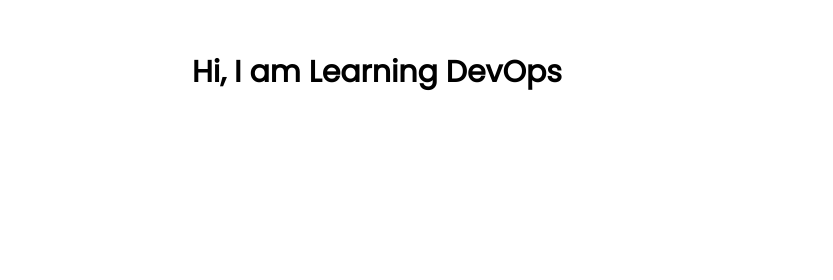
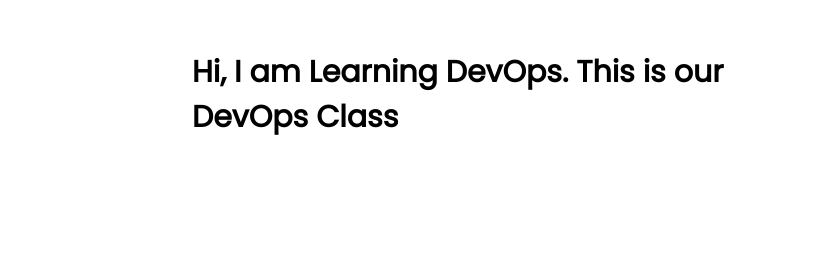
Before and after one commit to ujjalmanshakya864/actions-class, a plain HTML site: page index.html in a window 1280 px wide. Shown: the top 280 px of the page, 0-833 px from the left. Drawn offline with nearby package versions, Linux system fonts and the light colour scheme; grey boxes are pictures that could not be loaded.

Commit message:
Update index.html

```diff
--- a/index.html
+++ b/index.html
@@ -24,7 +24,7 @@
             />
           </div>
           <div class="img-article">
-            <h1>Hi, I am Learning DevOps</h1>
+            <h1>Hi, I am Learning DevOps. This is our DevOps Class</h1>
 
 
           </div>
```
